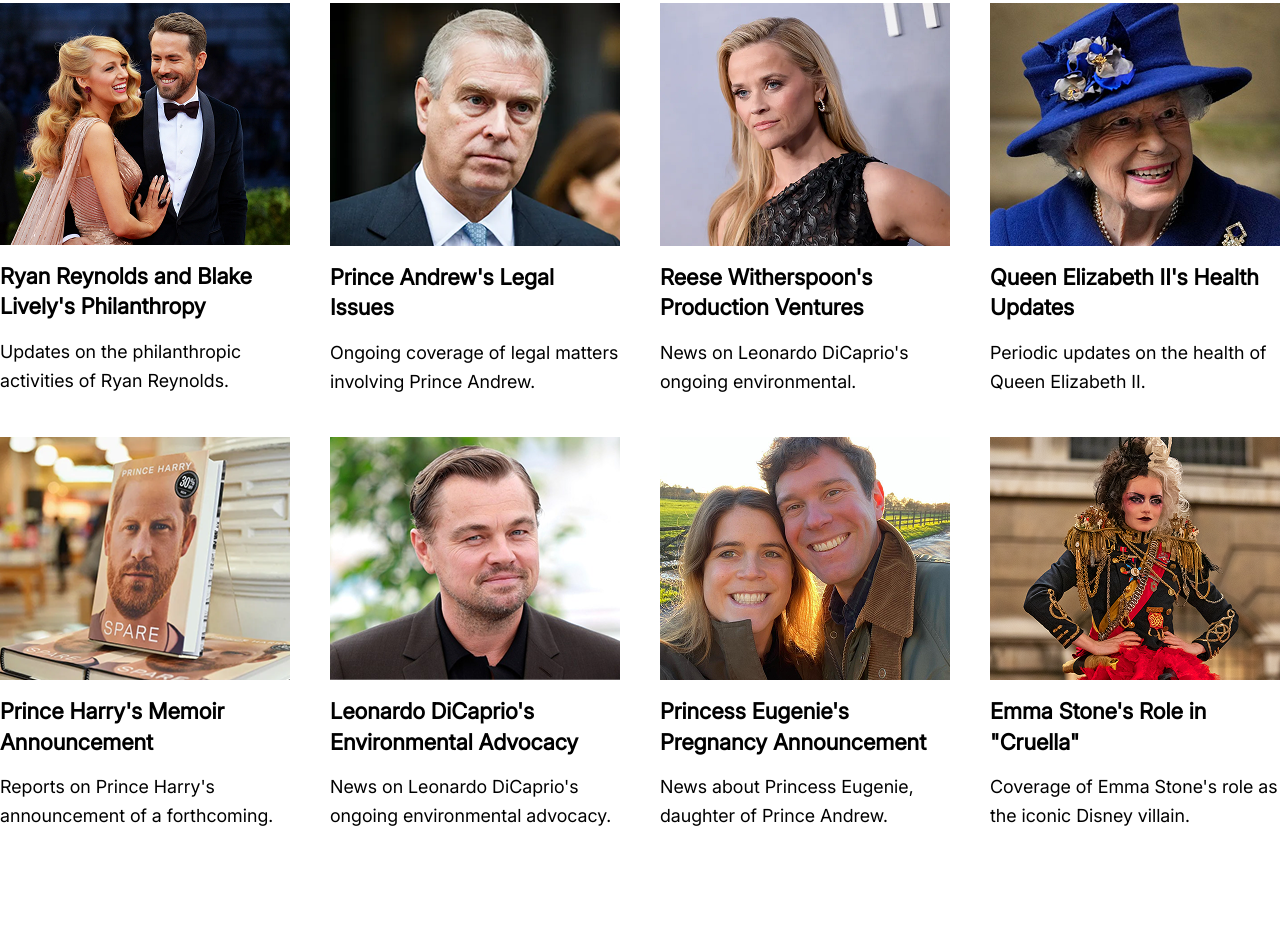
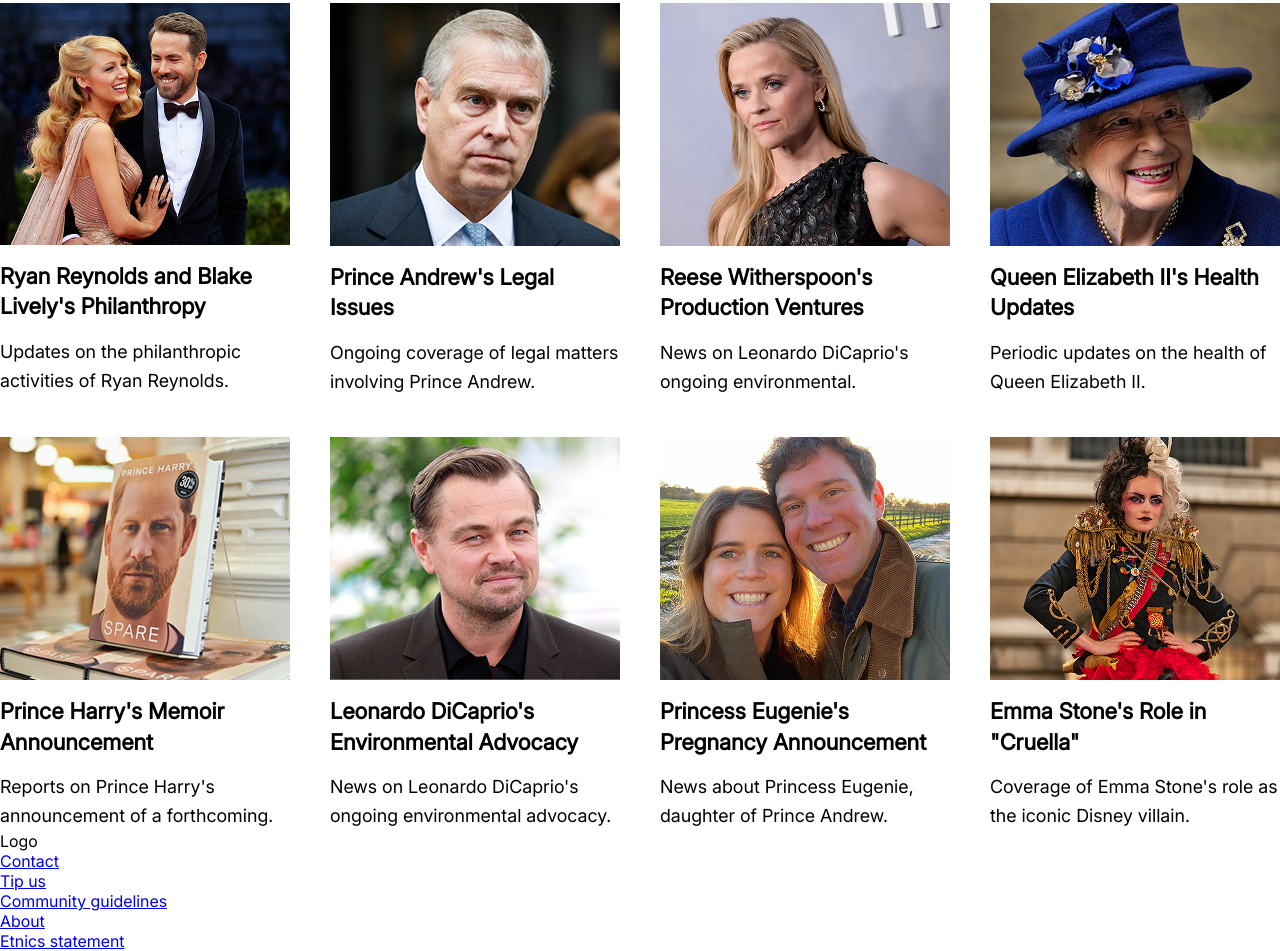
Before and after one commit to pavelBeloded/Innowise_internship_task_1, a plain HTML site: page index.html in a window 1280 px wide. Shown: the part 2852-3803 px from the top of the page. Before the commit the page ends 3683 px from the top, so only its background shows below. Drawn offline with Linux system fonts and the light colour scheme.

Commit message:
feat: footer section created

```diff
--- a/index.html
+++ b/index.html
@@ -663,5 +663,17 @@
         </div>
       </div>
     </section>
+
+    <footer class="footer">
+      <div class="footer__logo">Logo</div>
+
+      <ul class="footer__links">
+        <li><a href="#" class="footer__link"> Contact </a></li>
+        <li><a href="#" class="footer__link">Tip us</a></li>
+        <li><a href="#" class="footer__link">Community guidelines</a></li>
+        <li><a href="#" class="footer__link">About</a></li>
+        <li><a href="#" class="footer__link">Etnics statement</a></li>
+      </ul>
+    </footer>
   </body>
 </html>
```
